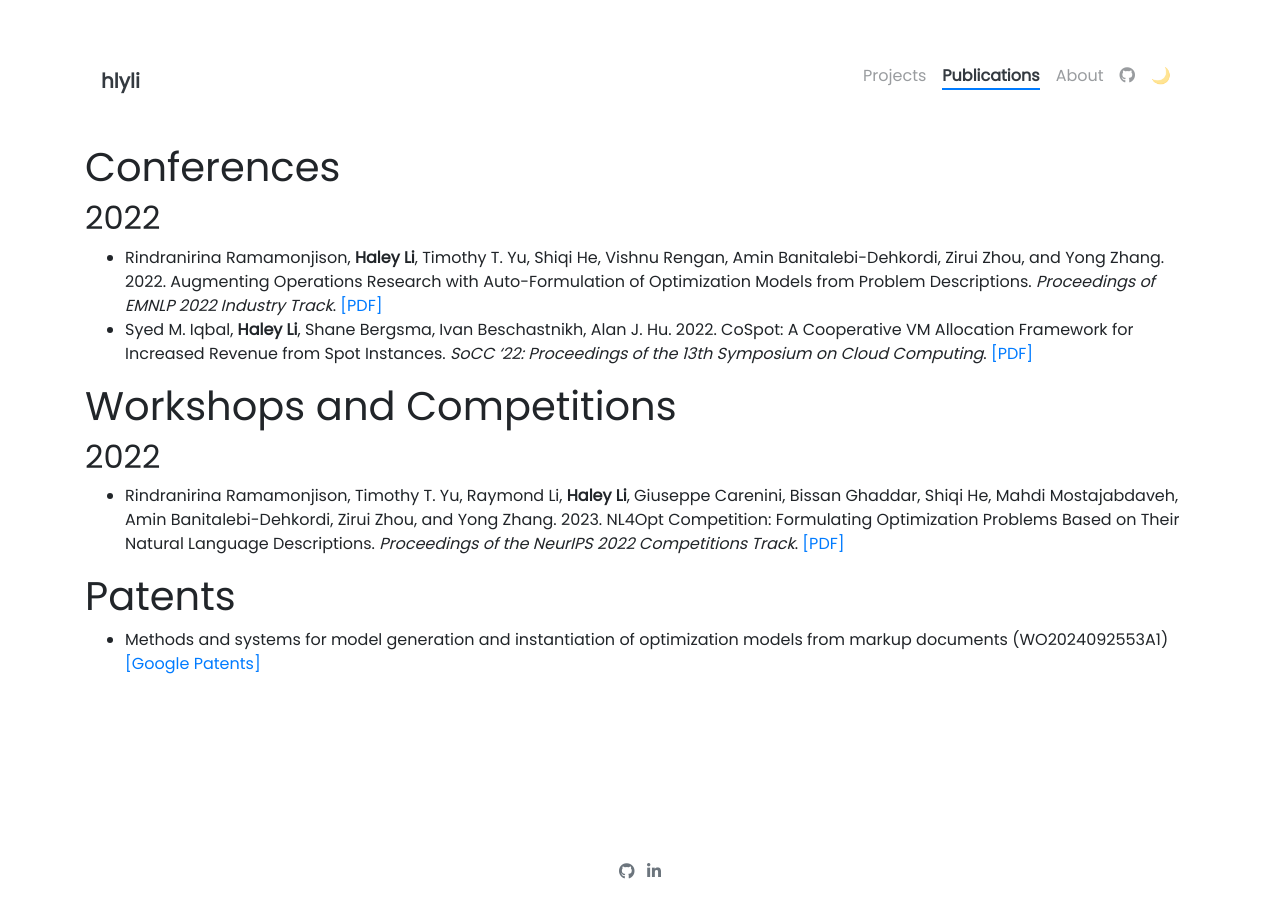
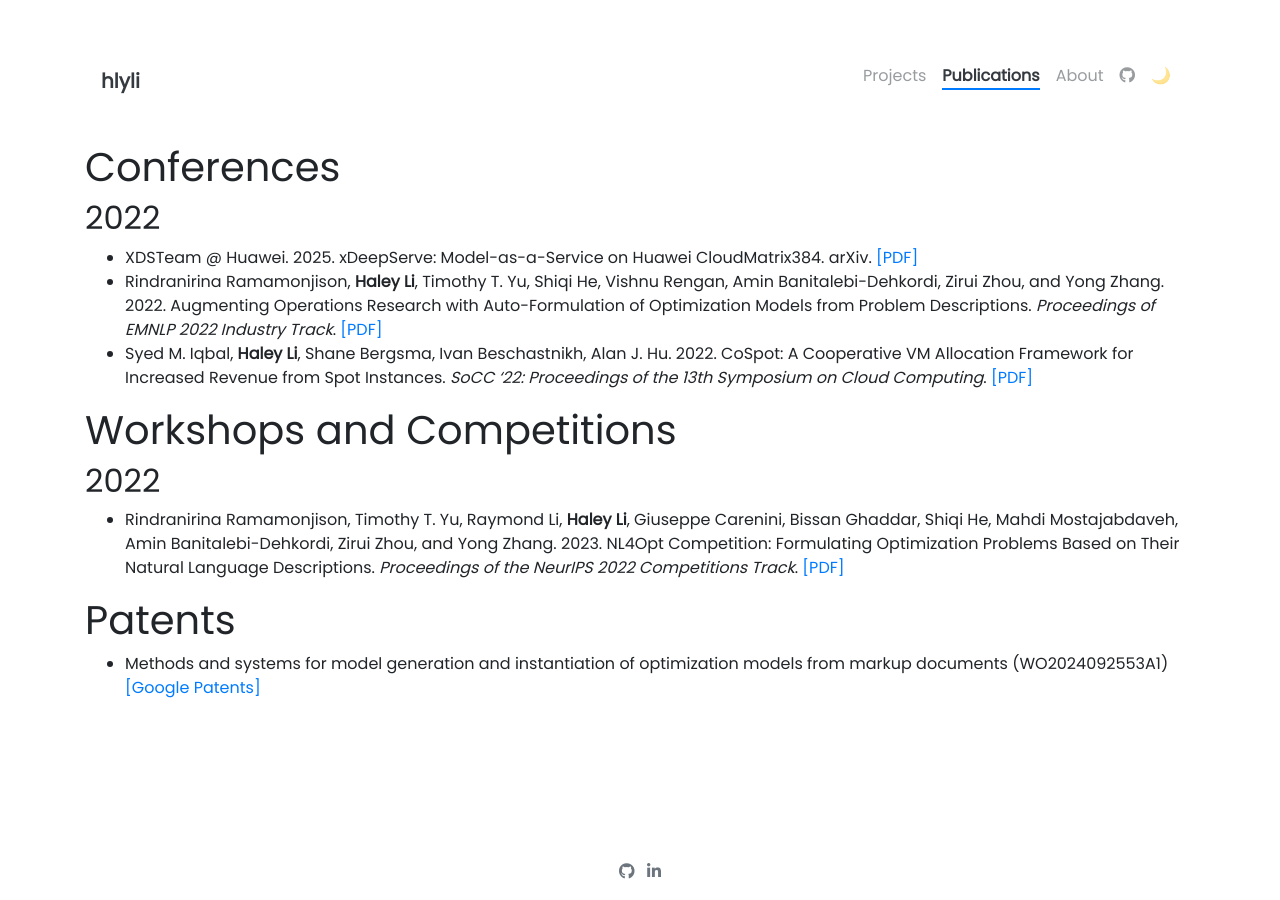
Before and after one commit to hlyli/hlyli.github.io, a Jekyll site: the page built from pages/publications.md, in a window 1280 px wide. Built offline with Jekyll 4.4.1, drawn with Linux system fonts in a browser that asks for light colours.

Commit message:
Update publications.md

```diff
--- a/pages/publications.md
+++ b/pages/publications.md
@@ -12,7 +12,7 @@
 # Conferences
 
 ## 2022
-
+- XDSTeam @ Huawei. 2025. xDeepServe: Model-as-a-Service on Huawei CloudMatrix384. arXiv. [[PDF]](https://arxiv.org/abs/2508.02520)
 - Rindranirina Ramamonjison, **Haley Li**, Timothy T. Yu, Shiqi He, Vishnu Rengan, Amin Banitalebi-Dehkordi, Zirui Zhou, and Yong Zhang. 2022. Augmenting Operations Research with Auto-Formulation of Optimization Models from Problem Descriptions. *Proceedings of EMNLP 2022 Industry Track*. [[PDF]](https://aclanthology.org/2022.emnlp-industry.4.pdf)
 -  Syed M. Iqbal, **Haley Li**, Shane Bergsma, Ivan Beschastnikh, Alan J. Hu. 2022. CoSpot: A Cooperative VM Allocation Framework for Increased Revenue from Spot Instances. *SoCC '22: Proceedings of the 13th Symposium on Cloud Computing*. [[PDF]](https://dl.acm.org/doi/10.1145/3542929.3563499)
 
```
